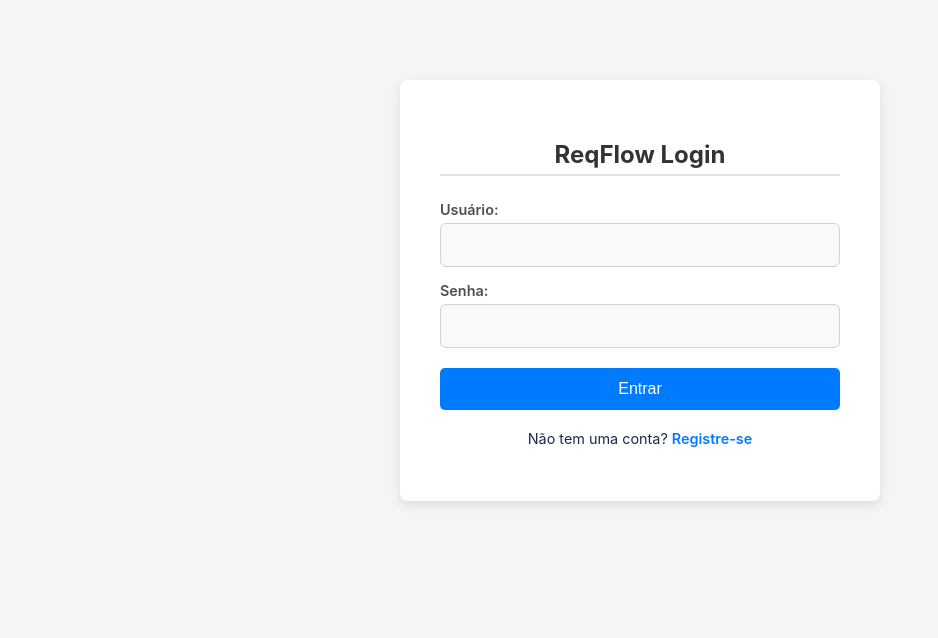
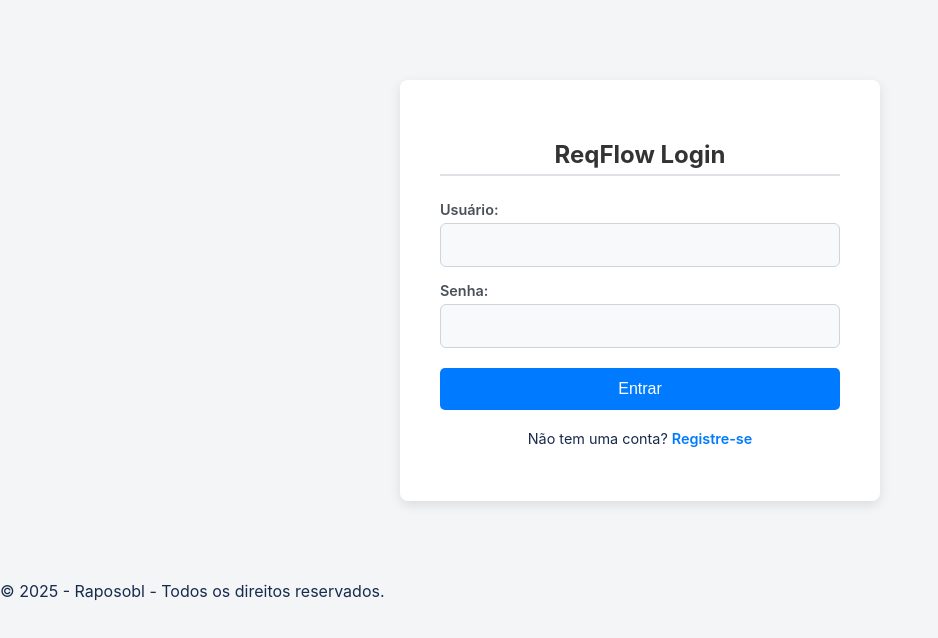
Before and after one commit to Kuhaiku/ReqFlow, a website: page public/index.html in a window 1280 px wide. Shown: the whole page, without its empty margins (0-938 px from the left). Drawn offline with nearby package versions, Linux system fonts and the light colour scheme.

Commit message:
Update index.html

```diff
--- a/public/index.html
+++ b/public/index.html
@@ -182,7 +182,9 @@
             </form>
         </div>
     </div>
-
+<footer>
+    <p>&copy; 2025 - Raposobl - Todos os direitos reservados.</p>
+</footer>
     <script src="https://cdn.jsdelivr.net/npm/sortablejs@latest/Sortable.min.js"></script>
     <script src="script.js"></script>
 </body>
```
